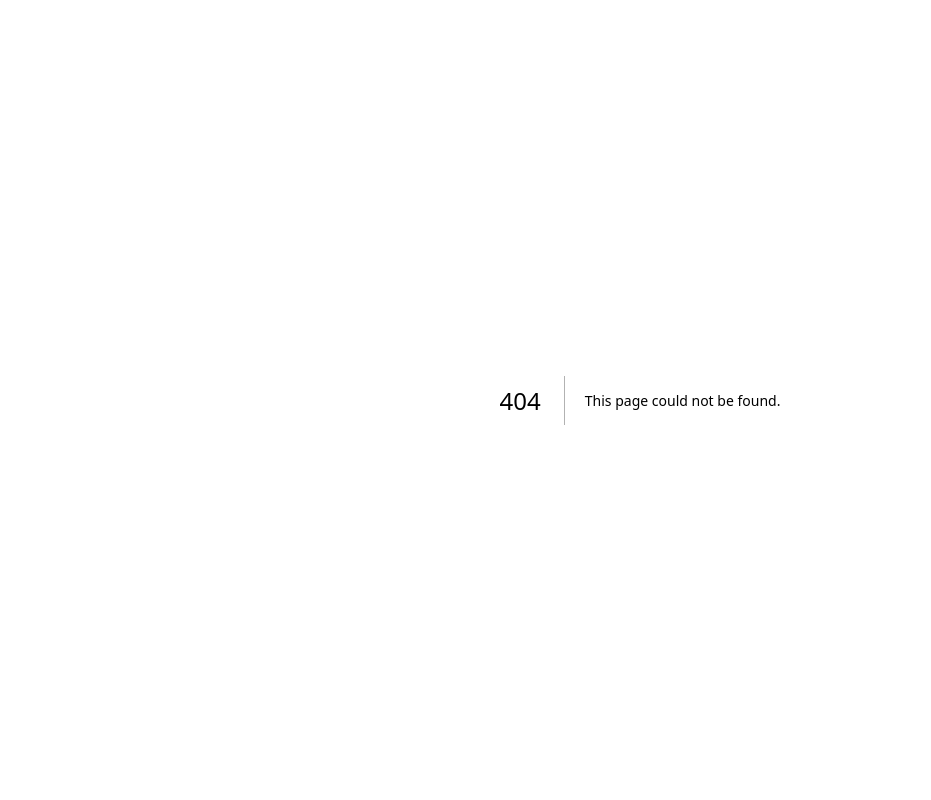
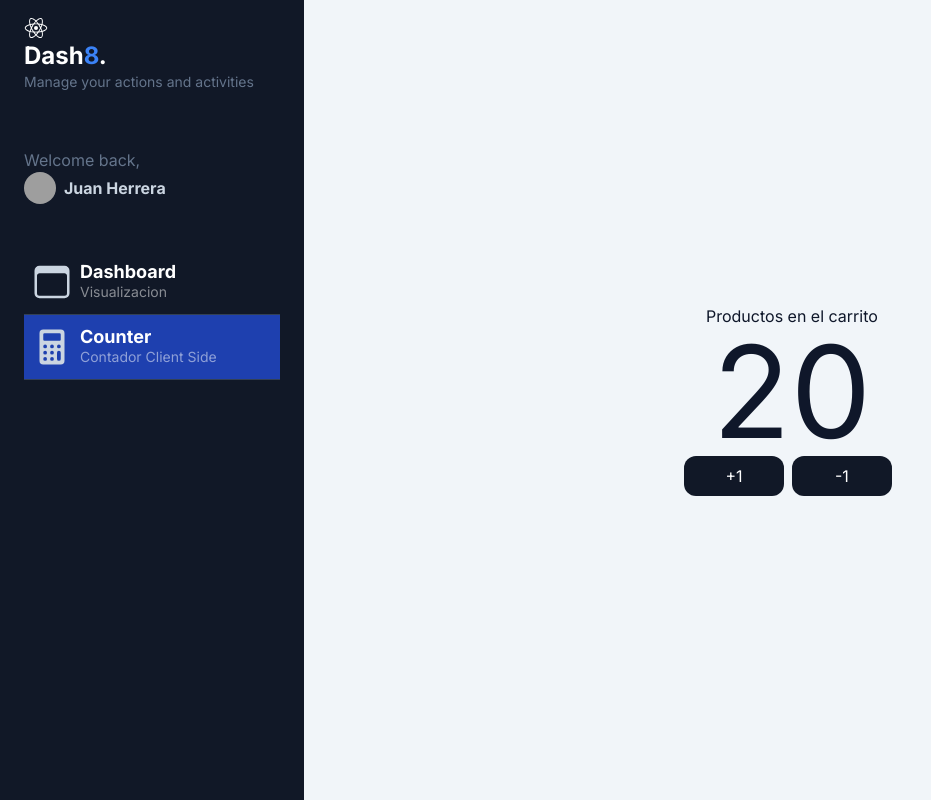
Before and after one commit to JuanHVDev/my-dashboard, a Next.js app: page /dashboard/counter in a window 1280 px wide. Before the commit this address had no page. Shown: the whole page, without its empty margins (0-931 px from the left). Built offline with nearby package versions, Linux system fonts and the light colour scheme; grey boxes are pictures that could not be loaded.

Commit message:
Proyecto finalizado

```diff
--- a/next.config.js
+++ b/next.config.js
@@ -1,4 +1,13 @@
 /** @type {import('next').NextConfig} */
-const nextConfig = {}
+const nextConfig = {
+    images: {
+        remotePatterns: [
+            {
+                protocol: "https",
+                hostname: "images.unsplash.com",
+            },
+        ],
+    },
+};
 
-module.exports = nextConfig
+module.exports = nextConfig;
--- /dev/null
+++ b/src/app/components/CartCounter.tsx
@@ -0,0 +1,19 @@
+"use client"
+import { useState } from 'react'
+interface Props
+{
+  value: number
+}
+export default function CartCounter({ value = 0 }: Props)
+{
+  const [counter, setCounter] = useState(value)
+  return (
+    <>
+      <span className="text-9xl">{counter}</span>
+      <div className="flex">
+        <button className="flex items-center justify-center p-2 rounded-xl bg-gray-900 text-white hover:bg-gray-600 transition-all w-[100px] mr-2" onClick={() => setCounter(counter + 1)}>+1</button>
+        <button className="flex items-center justify-center p-2 rounded-xl bg-gray-900 text-white hover:bg-gray-600 transition-all w-[100px] mr-2" onClick={() => setCounter(counter - 1)}>-1</button>
+      </div>
+    </>
+  )
+}
--- /dev/null
+++ b/src/app/components/Sidebar.tsx
@@ -0,0 +1,56 @@
+import Image from 'next/image'
+import { IoBrowsersOutline, IoCalculator, IoLogoReact } from "react-icons/io5";
+import { SidebarMenuItem } from './SidebarMenuItem';
+
+const menuItems = [
+  {
+    path: "/dashboard/main",
+    icon: <IoBrowsersOutline size={40} />,
+    title: "Dashboard",
+    subTitle: 'Visualizacion'
+  }, {
+    path: "/dashboard/counter",
+    icon: <IoCalculator size={40} />,
+    title: "Counter",
+    subTitle: 'Contador Client Side'
+  }
+]
+
+export default function Sidebar()
+{
+  return (
+    <div id="menu"
+      style={{ width: '400px' }}
+      className="bg-gray-900 min-h-screen z-10 text-slate-300 w-64 left-0 h-screen overflow-y-scroll">
+      <div id="logo" className="my-4 px-6">
+
+        <h1 className="text-lg md:text-2xl font-bold text-white">
+          <span >
+            <IoLogoReact />Dash
+          </span>
+          <span className="text-blue-500">8</span>.</h1>
+        <p className="text-slate-500 text-sm">Manage your actions and activities</p>
+      </div>
+      <div id="profile" className="px-6 py-10">
+        <p className="text-slate-500">Welcome back,</p>
+        <a href="#" className="inline-flex space-x-2 items-center">
+          <span>
+            <Image className="rounded-full w-8 h-8" src="https://images.unsplash.com/photo-1542909168-82c3e7fdca5c" alt="" width={50} height={50} />
+          </span>
+          <span className="text-sm md:text-base font-bold">
+            Juan Herrera
+          </span>
+        </a>
+      </div>
+      <div id="nav" className="w-full px-6">
+        {
+          menuItems.map(item => (
+            <SidebarMenuItem key={item.path} {...item} />
+          ))
+        }
+
+      </div>
+    </div>
+
+  )
+}
--- /dev/null
+++ b/src/app/components/SidebarMenuItem.tsx
@@ -0,0 +1,26 @@
+"use client"
+import Link from "next/link"
+import { usePathname } from "next/navigation"
+interface Props
+{
+  path: string,
+  icon: JSX.Element,
+  title: string,
+  subTitle: string
+}
+export const SidebarMenuItem = ({ path, icon, title, subTitle }: Props) =>
+{
+  const pathName = usePathname()
+  return (
+    <Link href={path} className={`w-full px-2 inline-flex space-x-2 items-center border-b border-slate-700 py-3 hover:bg-white/5 transition ease-linear duration-150 ${pathName === path && 'bg-blue-800'}`}>
+      <div>
+        {icon}
+
+      </div>
+      <div className="flex flex-col">
+        <span className="text-lg font-bold leading-5 text-white">{title}</span>
+        <span className="text-sm text-white/50 hidden md:block">{subTitle}</span>
+      </div>
+    </Link>
+  )
+}
--- /dev/null
+++ b/src/app/components/index.ts
@@ -0,0 +1 @@
+export * from "./Sidebar";
--- /dev/null
+++ b/src/app/dashboard/counter/page.tsx
@@ -0,0 +1,12 @@
+import CartCounter from "@/app/components/CartCounter";
+
+export default function CounterPage()
+{
+
+  return (
+    <div className="flex flex-col items-center justify-center w-full h-full">
+      <span>Productos en el carrito</span>
+      <CartCounter value={20} />
+    </div>
+  );
+}
--- /dev/null
+++ b/src/app/dashboard/layout.tsx
@@ -0,0 +1,17 @@
+import Sidebar from "../components/Sidebar";
+
+export default function DashboardLayout({ children }: { children: React.ReactNode; })
+{
+  return (
+    <div className="bg-slate-100 overflow-y-scroll w-screen h-screen antialiased text-slate-300 selection:bg-blue-600 selection:text-white">
+
+      <div className="flex">
+
+        <Sidebar />
+        <div className="p-2 w-full text-slate-900">
+          {children}
+          </div>
+      </div>
+    </div>
+  );
+}
--- /dev/null
+++ b/src/app/dashboard/main/page.tsx
@@ -0,0 +1,9 @@
+
+export default function MainPage()
+{
+  return (
+    <div>
+      <h1>Hello Page</h1>
+    </div>
+  );
+}
--- a/src/app/globals.css
+++ b/src/app/globals.css
@@ -7,14 +7,14 @@
     --background-start-rgb: 214, 219, 220;
     --background-end-rgb: 255, 255, 255;
 }
-
+/*
 @media (prefers-color-scheme: dark) {
   :root {
     --foreground-rgb: 255, 255, 255;
     --background-start-rgb: 0, 0, 0;
     --background-end-rgb: 0, 0, 0;
   }
-}
+} */
 
 body {
     color: rgb(var(--foreground-rgb));
--- a/src/app/layout.tsx
+++ b/src/app/layout.tsx
@@ -13,9 +13,10 @@
   children,
 }: {
   children: React.ReactNode
-}) {
+})
+{
   return (
-    <html lang="en">
+    <html lang="es">
       <body className={inter.className}>{children}</body>
     </html>
   )
--- a/src/app/page.tsx
+++ b/src/app/page.tsx
@@ -1,113 +1,6 @@
-import Image from 'next/image'
+import { redirect } from 'next/navigation'
 
-export default function Home() {
-  return (
-    <main className="flex min-h-screen flex-col items-center justify-between p-24">
-      <div className="z-10 max-w-5xl w-full items-center justify-between font-mono text-sm lg:flex">
-        <p className="fixed left-0 top-0 flex w-full justify-center border-b border-gray-300 bg-gradient-to-b from-zinc-200 pb-6 pt-8 backdrop-blur-2xl dark:border-neutral-800 dark:bg-zinc-800/30 dark:from-inherit lg:static lg:w-auto  lg:rounded-xl lg:border lg:bg-gray-200 lg:p-4 lg:dark:bg-zinc-800/30">
-          Get started by editing&nbsp;
-          <code className="font-mono font-bold">src/app/page.tsx</code>
-        </p>
-        <div className="fixed bottom-0 left-0 flex h-48 w-full items-end justify-center bg-gradient-to-t from-white via-white dark:from-black dark:via-black lg:static lg:h-auto lg:w-auto lg:bg-none">
-          <a
-            className="pointer-events-none flex place-items-center gap-2 p-8 lg:pointer-events-auto lg:p-0"
-            href="https://vercel.com?utm_source=create-next-app&utm_medium=appdir-template&utm_campaign=create-next-app"
-            target="_blank"
-            rel="noopener noreferrer"
-          >
-            By{' '}
-            <Image
-              src="/vercel.svg"
-              alt="Vercel Logo"
-              className="dark:invert"
-              width={100}
-              height={24}
-              priority
-            />
-          </a>
-        </div>
-      </div>
-
-      <div className="relative flex place-items-center before:absolute before:h-[300px] before:w-[480px] before:-translate-x-1/2 before:rounded-full before:bg-gradient-radial before:from-white before:to-transparent before:blur-2xl before:content-[''] after:absolute after:-z-20 after:h-[180px] after:w-[240px] after:translate-x-1/3 after:bg-gradient-conic after:from-sky-200 after:via-blue-200 after:blur-2xl after:content-[''] before:dark:bg-gradient-to-br before:dark:from-transparent before:dark:to-blue-700 before:dark:opacity-10 after:dark:from-sky-900 after:dark:via-[#0141ff] after:dark:opacity-40 before:lg:h-[360px] z-[-1]">
-        <Image
-          className="relative dark:drop-shadow-[0_0_0.3rem_#ffffff70] dark:invert"
-          src="/next.svg"
-          alt="Next.js Logo"
-          width={180}
-          height={37}
-          priority
-        />
-      </div>
-
-      <div className="mb-32 grid text-center lg:max-w-5xl lg:w-full lg:mb-0 lg:grid-cols-4 lg:text-left">
-        <a
-          href="https://nextjs.org/docs?utm_source=create-next-app&utm_medium=appdir-template&utm_campaign=create-next-app"
-          className="group rounded-lg border border-transparent px-5 py-4 transition-colors hover:border-gray-300 hover:bg-gray-100 hover:dark:border-neutral-700 hover:dark:bg-neutral-800/30"
-          target="_blank"
-          rel="noopener noreferrer"
-        >
-          <h2 className={`mb-3 text-2xl font-semibold`}>
-            Docs{' '}
-            <span className="inline-block transition-transform group-hover:translate-x-1 motion-reduce:transform-none">
-              -&gt;
-            </span>
-          </h2>
-          <p className={`m-0 max-w-[30ch] text-sm opacity-50`}>
-            Find in-depth information about Next.js features and API.
-          </p>
-        </a>
-
-        <a
-          href="https://nextjs.org/learn?utm_source=create-next-app&utm_medium=appdir-template-tw&utm_campaign=create-next-app"
-          className="group rounded-lg border border-transparent px-5 py-4 transition-colors hover:border-gray-300 hover:bg-gray-100 hover:dark:border-neutral-700 hover:dark:bg-neutral-800/30"
-          target="_blank"
-          rel="noopener noreferrer"
-        >
-          <h2 className={`mb-3 text-2xl font-semibold`}>
-            Learn{' '}
-            <span className="inline-block transition-transform group-hover:translate-x-1 motion-reduce:transform-none">
-              -&gt;
-            </span>
-          </h2>
-          <p className={`m-0 max-w-[30ch] text-sm opacity-50`}>
-            Learn about Next.js in an interactive course with&nbsp;quizzes!
-          </p>
-        </a>
-
-        <a
-          href="https://vercel.com/templates?framework=next.js&utm_source=create-next-app&utm_medium=appdir-template&utm_campaign=create-next-app"
-          className="group rounded-lg border border-transparent px-5 py-4 transition-colors hover:border-gray-300 hover:bg-gray-100 hover:dark:border-neutral-700 hover:dark:bg-neutral-800/30"
-          target="_blank"
-          rel="noopener noreferrer"
-        >
-          <h2 className={`mb-3 text-2xl font-semibold`}>
-            Templates{' '}
-            <span className="inline-block transition-transform group-hover:translate-x-1 motion-reduce:transform-none">
-              -&gt;
-            </span>
-          </h2>
-          <p className={`m-0 max-w-[30ch] text-sm opacity-50`}>
-            Explore starter templates for Next.js.
-          </p>
-        </a>
-
-        <a
-          href="https://vercel.com/new?utm_source=create-next-app&utm_medium=appdir-template&utm_campaign=create-next-app"
-          className="group rounded-lg border border-transparent px-5 py-4 transition-colors hover:border-gray-300 hover:bg-gray-100 hover:dark:border-neutral-700 hover:dark:bg-neutral-800/30"
-          target="_blank"
-          rel="noopener noreferrer"
-        >
-          <h2 className={`mb-3 text-2xl font-semibold`}>
-            Deploy{' '}
-            <span className="inline-block transition-transform group-hover:translate-x-1 motion-reduce:transform-none">
-              -&gt;
-            </span>
-          </h2>
-          <p className={`m-0 max-w-[30ch] text-sm opacity-50`}>
-            Instantly deploy your Next.js site to a shareable URL with Vercel.
-          </p>
-        </a>
-      </div>
-    </main>
-  )
+export default function HomePage()
+{
+  redirect('/dashboard/main')
 }
```
Also changed, not shown: package.json (+5 -4 lines), 1 other file (tests, documents, lock files or other folders). Lines whose indentation alone changed are shown as unchanged.
